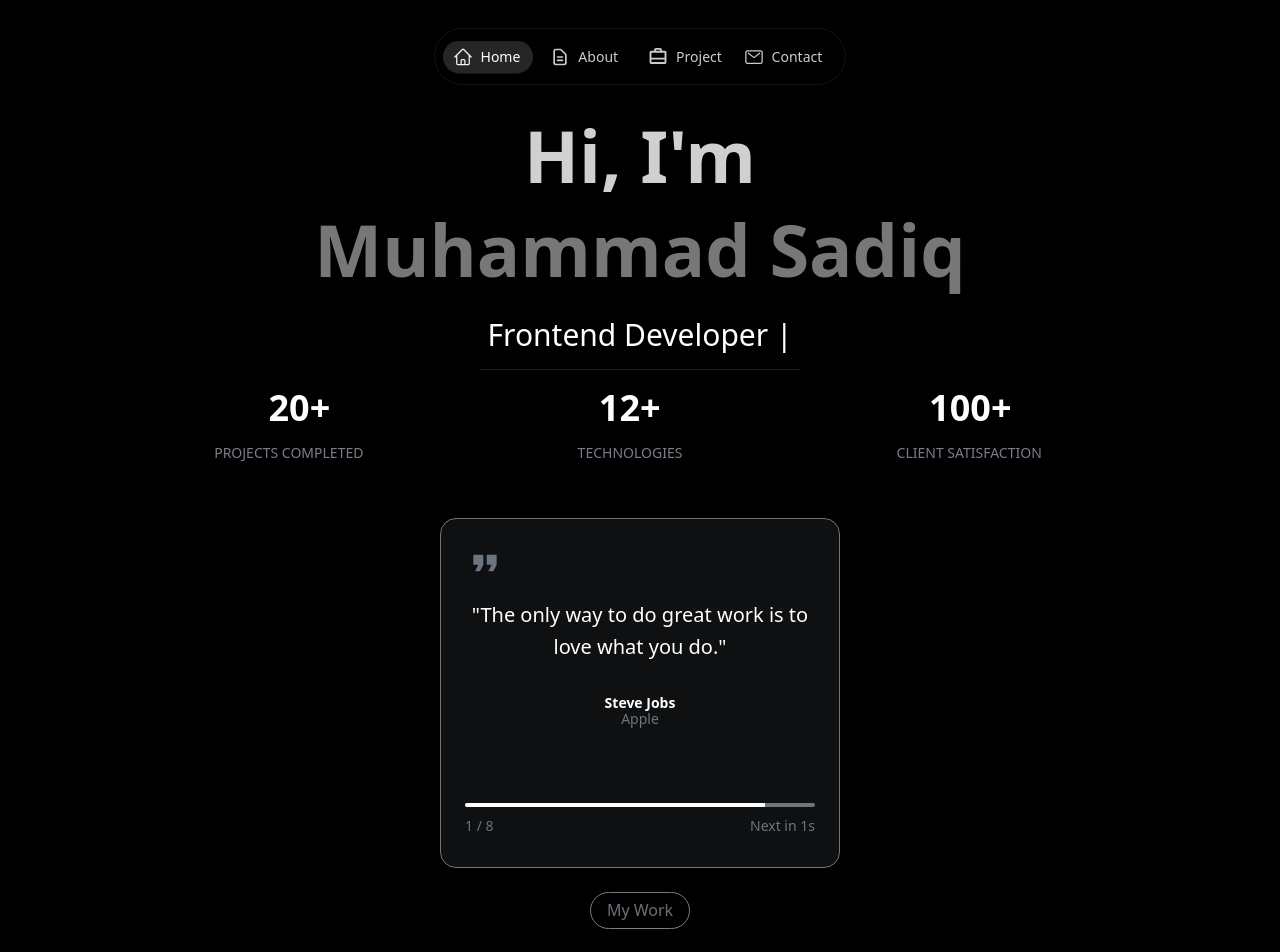
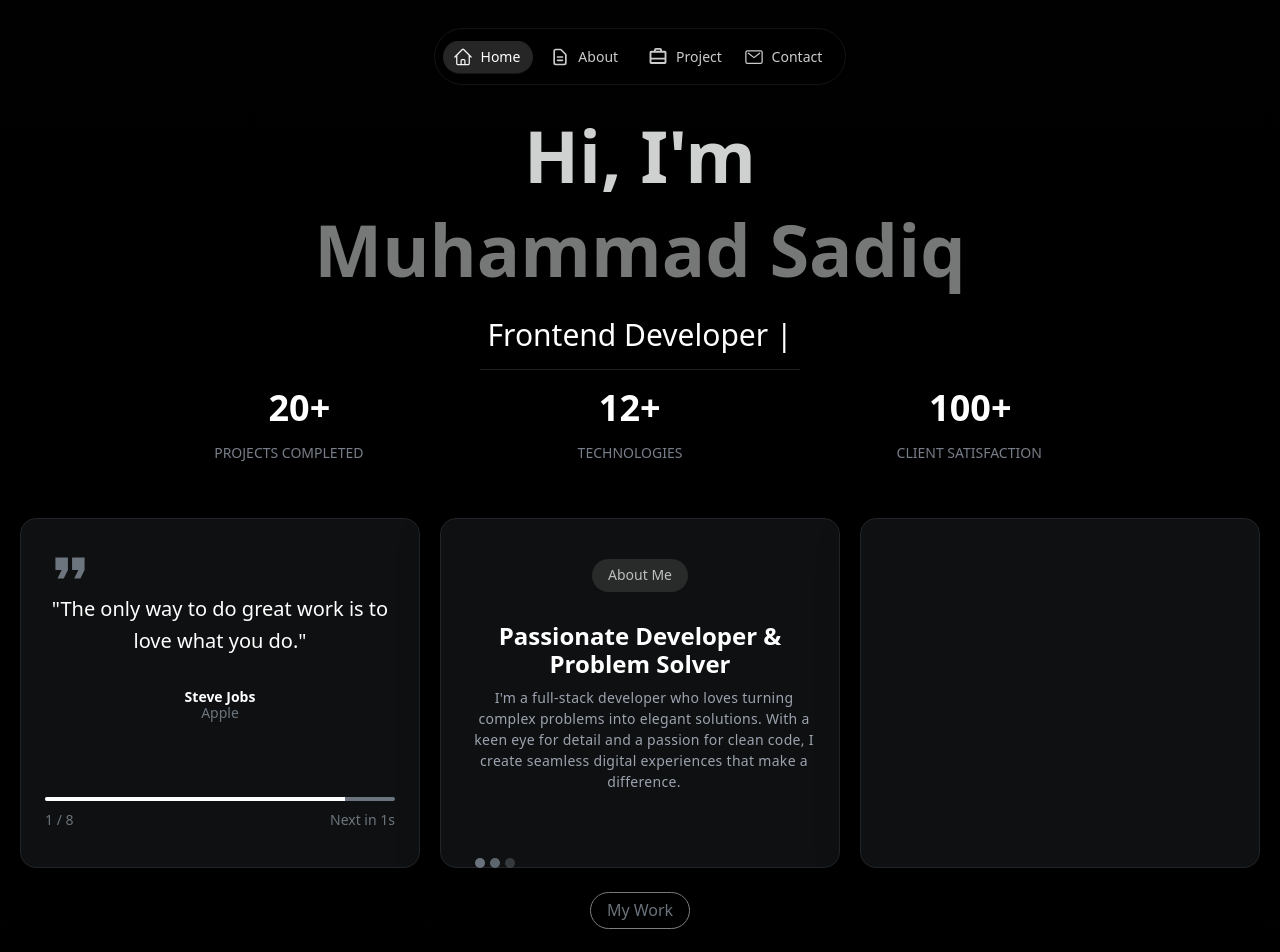
Before and after one commit to privsaaaa44/Portfolio, a React (Vite) app: page / in a window 1280 px wide. Shown: the top 952 px of the page. Built offline with nearby package versions, Linux system fonts and the light colour scheme.

Commit message:
tu jhoom tu jhoom

```diff
--- a/src/components/Home.jsx
+++ b/src/components/Home.jsx
@@ -150,10 +150,10 @@ const Home = () => {
   <div className="5col"><h1 className="text-uppercase" style={{fontSize: '14px',color: '#787E89'}}>technologies</h1></div>
   <div className="6col"><h1 className="text-uppercase me-4" style={{fontSize: '14px',color: '#787E89'}}>client satisfaction</h1></div>
 </div>
-<div className="d-flex justify-content-center mt-5">
-  <div className="rounded-4 p-4 shadow-lg border border-secondary card1" style={{ width: '400px', backgroundColor: '#0E1011', minHeight: '350px' }}>
+<div className="d-flex justify-content-evenly mt-5">
+  <div className="rounded-4 p-4 shadow-lg border border-dark card1" style={{ width: '400px', backgroundColor: '#0E1011', height: '350px' }}>
     <div className="mb-4">
-      <svg width="40" height="40" fill="#6c757d" viewBox="0 0 24 24" className="mb-3">
+      <svg width="50" height="50" fill="#6c757d" viewBox="0 0 24 24" className="">
         <path d="M6 17h3l2-4V7H5v6h3zm8 0h3l2-4V7h-6v6h3z"/>
       </svg>
 
@@ -190,6 +190,52 @@ const Home = () => {
         Next in {Math.ceil((100 - progress) / (100 / 7))}s
       </span>
     </div>
+
+
+  </div>
+  <div className="rounded-4 p-4 shadow-lg border border-dark card2" style={{ width: '400px', backgroundColor: '#0E1011', height: '350px' }}>
+    <div className="mt-3" style={{minHeight: '180px'}}>
+<div className="aboutmeheading text-center rounded-pill mx-auto" style={{background: '#292A2A', width: 'fit-content'}}>
+  <h3 className="aboutmeheadingh3 text-capitalize py-2 px-3 m-0" style={{fontSize: '14px', color: '#BFBEC0'}}>About Me</h3>
+</div>
+<h4 className="abouth4heading text-white text-center fw-bold fs-4" style={{marginTop: '30px'}}>Passionate Developer & Problem Solver</h4>
+<p
+  className="aboutpheading ms-1 me-1 w-100 lh-base text-center"
+  style={{
+    fontSize: '14px',
+    color: '#9CA3AF',
+    fontWeight: '300',
+    letterSpacing: '0.3px'
+  }}
+>
+  I'm a full-stack developer who loves turning complex problems into elegant solutions. With a keen eye for detail and a passion for clean code, I create seamless digital experiences that make a difference.
+</p>
+<svg width="60" height="60" viewBox="0 0 24 24" className="dotsimageicon mt-2"  style={{
+    animation: 'pulse 2s ease-in-out infinite',
+    transform: 'translateY(17px)'  // Neeche shift ho jayega
+  }}>
+  <circle cx="6" cy="12" r="2" fill="#6c757d" style={{animation: 'blink 1.4s infinite both', animationDelay: '0s'}}/>
+  <circle cx="12" cy="12" r="2" fill="#6c757d" style={{animation: 'blink 1.4s infinite both', animationDelay: '0.2s'}}/>
+  <circle cx="18" cy="12" r="2" fill="#6c757d" style={{animation: 'blink 1.4s infinite both', animationDelay: '0.4s'}}/>
+
+  <style>{`
+    @keyframes blink {
+      0%, 80%, 100% { opacity: 0.3; }
+      40% { opacity: 1; }
+    }
+  `}</style>
+</svg>
+    </div>
+
+
+
+
+  </div>
+  <div className="rounded-4 p-4 shadow-lg border border-dark card1" style={{ width: '400px', backgroundColor: '#0E1011', height: '350px' }}>
+    <div className="mb-4">
+
+    </div>
+
 
 
   </div>
@@ -379,12 +425,15 @@ const Home = () => {
     </div>
   <style>
     {`
-//   .card1:hover {
+    .card2 {
+    position: relative;
+    overflow: visible;
+    }
+  .card2:hover {
+  transform: scale(1.02);
+transition: all 0.3 ease;
 
-//   transform: scale(1.02);
-// transition: all 0.3 ease;
-
-//     }
+    }
  .card1 {
   position: relative;
   overflow: visible;
```
